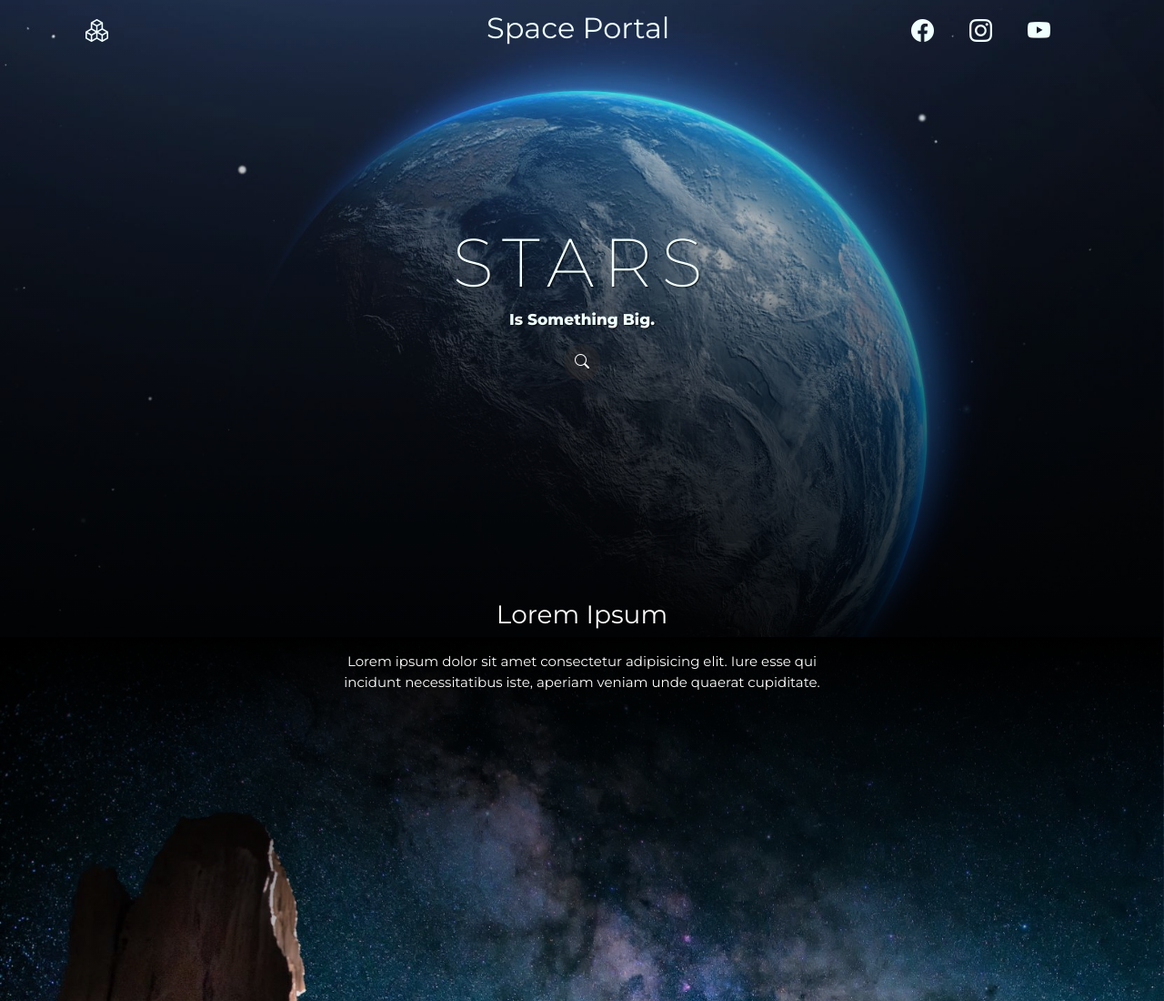
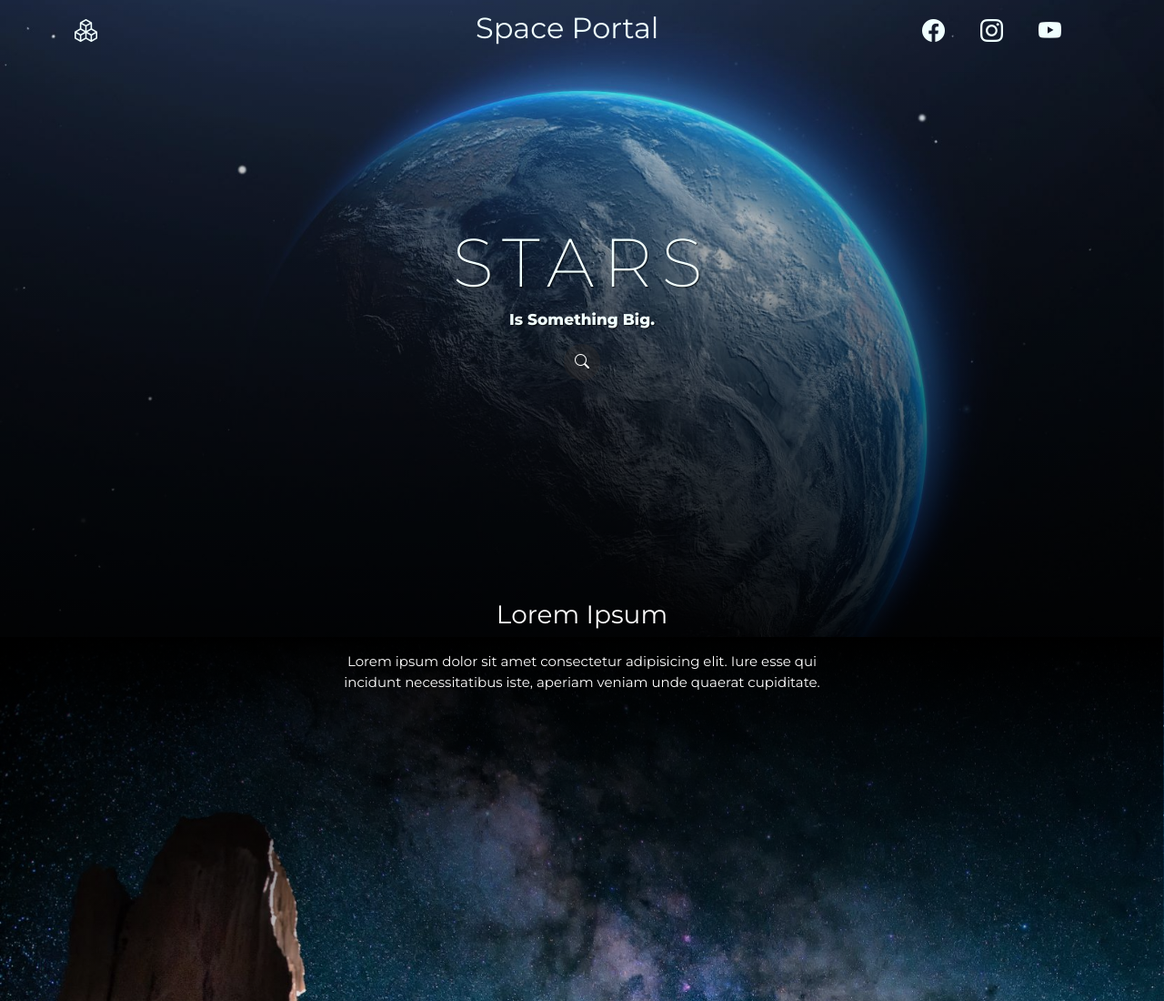
Before and after one commit to BintangKurniawan/webspace, a plain HTML site: page index.html in a window 1280 px wide. Shown: the top 1100 px of the page at 91% size. Drawn offline with nearby package versions, Linux system fonts and the light colour scheme.

Commit message:
Update style.css

```diff
--- a/style.css
+++ b/style.css
@@ -453,7 +453,6 @@ ul {
 @media (min-width: 992px) {
   /* Navbar */
   .navbar {
-    width: 1116px;
     margin: auto;
     position: relative;
     z-index: 5;
```
